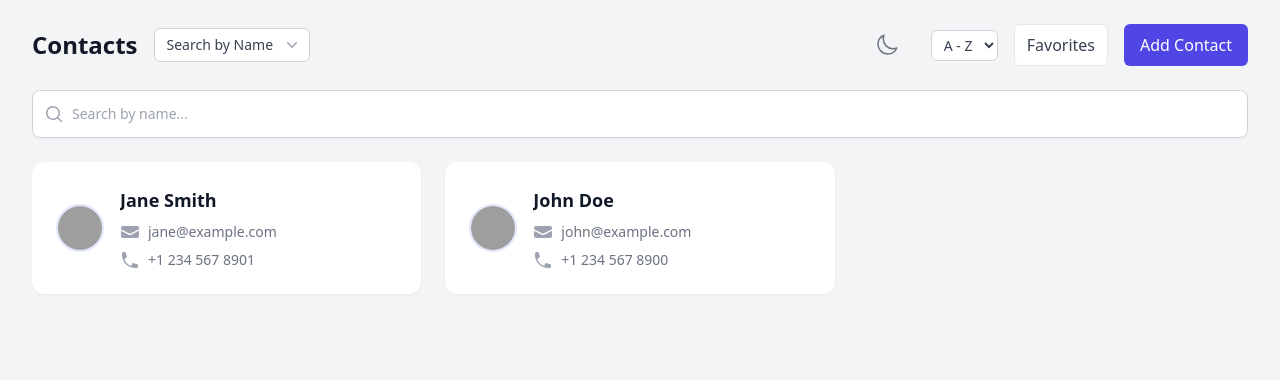
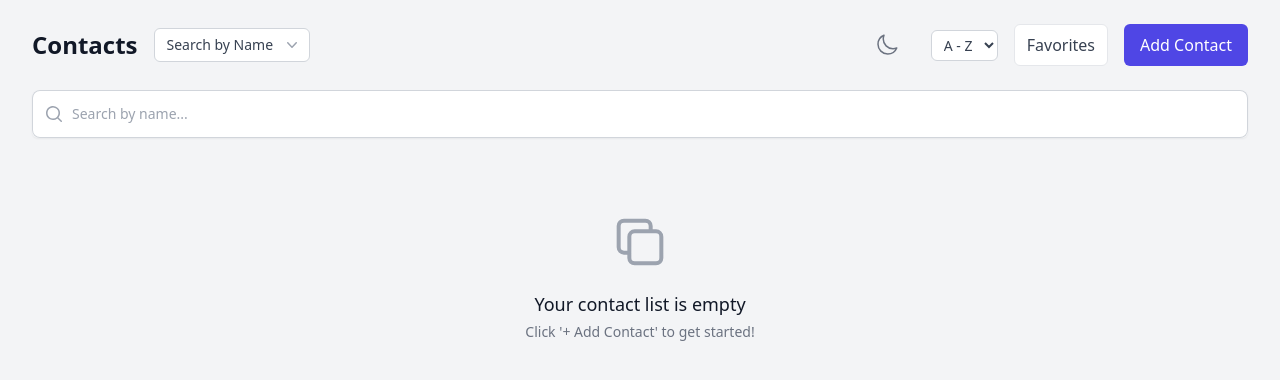
Before and after one commit to jaishreerm/ContactList, a React (Vite) app: page / in a window 1280 px wide. Shown: the top 380 px of the page. Built offline with nearby package versions, Linux system fonts and the light colour scheme; grey boxes are pictures that could not be loaded.

Commit message:
Local Storage Functionality Implemented

```diff
--- a/src/App.tsx
+++ b/src/App.tsx
@@ -1,4 +1,4 @@
-import { useState } from 'react'
+import { useState, useEffect } from 'react'
 import { type Contact } from './types/contact'
 import ContactList from './components/ContactList'
 import AddContactModal from './components/AddContactModal'
@@ -7,27 +7,38 @@ import SearchBar from './components/SearchBar'
 import ThemeToggle from './components/ThemeToggle'
 import { ThemeProvider } from './contexts/ThemeContext'
 import { ChevronDownIcon } from '@heroicons/react/20/solid'
+import ContactSkeleton from './components/ContactSkeleton'
+import EmptyState from './components/EmptyState'
 import './App.css'
 
-const initialContacts: Contact[] = [
-  {
-    id: '1',
-    name: 'John Doe',
-    email: 'john@example.com',
-    phone: '+1 234 567 8900',
-    avatar: 'https://ui-avatars.com/api/?name=John+Doe',
-  },
-  {
-    id: '2',
-    name: 'Jane Smith',
-    email: 'jane@example.com',
-    phone: '+1 234 567 8901',
-    avatar: 'https://ui-avatars.com/api/?name=Jane+Smith',
-  },
-]
+const getStoredContacts = (): Contact[] => {
+  try {
+    const stored = localStorage.getItem('contacts')
+    return stored ? JSON.parse(stored) : []
+  } catch (error) {
+    console.error('Error reading from localStorage:', error)
+    return []
+  }
+}
 
 function App() {
-  const [contacts, setContacts] = useState<Contact[]>(initialContacts)
+  const [isLoading, setIsLoading] = useState(true)
+  // Initialize contacts with stored data immediately
+  const [contacts, setContacts] = useState<Contact[]>(getStoredContacts())
+
+  // Just handle loading state
+  useEffect(() => {
+    const simulateLoading = async () => {
+      await new Promise(resolve => setTimeout(resolve, 500))
+      setIsLoading(false)
+    }
+    simulateLoading()
+  }, [])
+
+  // Save contacts to localStorage whenever they change
+  useEffect(() => {
+    localStorage.setItem('contacts', JSON.stringify(contacts))
+  }, [contacts])
   const [searchQuery, setSearchQuery] = useState('')
   const [searchBy, setSearchBy] = useState<'name' | 'email' | 'phone'>('name')
   const [isModalOpen, setIsModalOpen] = useState(false)
@@ -69,8 +80,7 @@ function App() {
       if (dupName) parts.push('name')
       if (dupEmail) parts.push('email')
       if (dupPhone) parts.push('phone')
-      alert(`Cannot add contact — the following fields must be unique and already exist: ${parts.join(', ')}`)
-      return
+      throw new Error(`Cannot add contact — the following fields must be unique and already exist: ${parts.join(', ')}`)
     }
 
     const contact: Contact = {
@@ -79,7 +89,9 @@ function App() {
       avatar: `https://ui-avatars.com/api/?name=${encodeURIComponent(newContact.name)}`,
       favorite: newContact.favorite ?? false,
     }
-    setContacts([...contacts, contact])
+    const updatedContacts = [...contacts, contact]
+    setContacts(updatedContacts)
+    localStorage.setItem('contacts', JSON.stringify(updatedContacts))
     setIsModalOpen(false)
   }
 
@@ -101,11 +113,10 @@ function App() {
       if (dupName) parts.push('name')
       if (dupEmail) parts.push('email')
       if (dupPhone) parts.push('phone')
-      alert(`Cannot update contact — the following fields must be unique and already exist: ${parts.join(', ')}`)
-      return
+      throw new Error(`Cannot update contact — the following fields must be unique and already exist: ${parts.join(', ')}`)
     }
 
-    setContacts(contacts.map(contact =>
+    const updatedContacts = contacts.map(contact =>
       contact.id === id
         ? {
             ...contact,
@@ -113,7 +124,9 @@ function App() {
             avatar: `https://ui-avatars.com/api/?name=${encodeURIComponent(updatedContact.name)}`
           }
         : contact
-    ))
+    )
+    setContacts(updatedContacts)
+    localStorage.setItem('contacts', JSON.stringify(updatedContacts))
   }
 
   const handleDeleteContact = (id: string) => {
@@ -187,12 +200,35 @@ function App() {
             />
 
             <div className="mt-6">
+              {isLoading ? (
+                <div className="space-y-4">
+                  <ContactSkeleton />
+                  <ContactSkeleton />
+                  <ContactSkeleton />
+                </div>
+              ) : filteredContacts.length > 0 ? (
                 <ContactList
                   contacts={filteredContacts}
                   onEdit={handleEditContact}
                   onDelete={handleDeleteContact}
                   onToggleFavorite={toggleFavorite}
                 />
+              ) : searchQuery ? (
+                <EmptyState
+                  title="No results found"
+                  message={`No contacts match your search for '${searchQuery}'`}
+                />
+              ) : showFavoritesOnly ? (
+                <EmptyState
+                  title="No favorites yet"
+                  message="You haven't added any contacts to your favorites yet"
+                />
+              ) : (
+                <EmptyState
+                  title="Your contact list is empty"
+                  message="Click '+ Add Contact' to get started!"
+                />
+              )}
             </div>
           </div>
         </div>
--- a/src/components/AddContactModal.tsx
+++ b/src/components/AddContactModal.tsx
@@ -15,11 +15,17 @@ const AddContactModal = ({ isOpen, onClose, onAdd }: AddContactModalProps) => {
     email: '',
     phone: '',
   })
+  const [error, setError] = useState<string | null>(null)
 
   const handleSubmit = (e: React.FormEvent) => {
     e.preventDefault()
-    onAdd(formData)
-    setFormData({ name: '', email: '', phone: '' })
+    try {
+      onAdd(formData)
+      setFormData({ name: '', email: '', phone: '' })
+      setError(null)
+    } catch (err) {
+      setError(err instanceof Error ? err.message : 'An error occurred')
+    }
   }
 
   return (
@@ -70,6 +76,11 @@ const AddContactModal = ({ isOpen, onClose, onAdd }: AddContactModalProps) => {
                     Add New Contact
                   </Dialog.Title>
                   <form onSubmit={handleSubmit} className="mt-6">
+                    {error && (
+                      <div className="mb-4 p-3 rounded-md bg-red-50 dark:bg-red-900/30">
+                        <p className="text-sm text-red-700 dark:text-red-400">{error}</p>
+                      </div>
+                    )}
                     <div className="space-y-4">
                       <div>
                         <label htmlFor="name" className="block text-sm font-medium text-gray-700 dark:text-gray-300">
--- /dev/null
+++ b/src/components/ContactSkeleton.tsx
@@ -0,0 +1,21 @@
+const ContactSkeleton = () => {
+  return (
+    <div className="flex items-center justify-between p-4 bg-white dark:bg-gray-800 rounded-lg shadow animate-pulse">
+      <div className="flex items-center space-x-4">
+        <div className="h-12 w-12 bg-gray-200 dark:bg-gray-700 rounded-full" />
+        <div className="space-y-2">
+          <div className="h-4 w-32 bg-gray-200 dark:bg-gray-700 rounded" />
+          <div className="h-3 w-48 bg-gray-200 dark:bg-gray-700 rounded" />
+          <div className="h-3 w-40 bg-gray-200 dark:bg-gray-700 rounded" />
+        </div>
+      </div>
+      <div className="flex space-x-2">
+        <div className="h-8 w-8 bg-gray-200 dark:bg-gray-700 rounded" />
+        <div className="h-8 w-8 bg-gray-200 dark:bg-gray-700 rounded" />
+        <div className="h-8 w-8 bg-gray-200 dark:bg-gray-700 rounded" />
+      </div>
+    </div>
+  )
+}
+
+export default ContactSkeleton
--- a/src/components/EditContactModal.tsx
+++ b/src/components/EditContactModal.tsx
@@ -16,11 +16,17 @@ const EditContactModal = ({ isOpen, onClose, onEdit, contact }: EditContactModal
     email: contact.email,
     phone: contact.phone,
   })
+  const [error, setError] = useState<string | null>(null)
 
   const handleSubmit = (e: React.FormEvent) => {
     e.preventDefault()
-    onEdit(contact.id, formData)
-    onClose()
+    try {
+      onEdit(contact.id, formData)
+      setError(null)
+      onClose()
+    } catch (err) {
+      setError(err instanceof Error ? err.message : 'An error occurred')
+    }
   }
 
   return (
@@ -70,6 +76,11 @@ const EditContactModal = ({ isOpen, onClose, onEdit, contact }: EditContactModal
                     Edit Contact
                   </Dialog.Title>
                   <form onSubmit={handleSubmit} className="mt-6">
+                    {error && (
+                      <div className="mb-4 p-3 rounded-md bg-red-50 dark:bg-red-900/30">
+                        <p className="text-sm text-red-700 dark:text-red-400">{error}</p>
+                      </div>
+                    )}
                     <div className="space-y-4">
                       <div>
                         <label htmlFor="name" className="block text-sm font-medium text-gray-700 dark:text-gray-300">
--- /dev/null
+++ b/src/components/EmptyState.tsx
@@ -0,0 +1,33 @@
+interface EmptyStateProps {
+  title: string
+  message: string
+}
+
+const EmptyState = ({ title, message }: EmptyStateProps) => {
+  return (
+    <div className="flex flex-col items-center justify-center py-12 text-center">
+      <svg
+        className="w-16 h-16 text-gray-400 dark:text-gray-600 mb-4"
+        fill="none"
+        viewBox="0 0 24 24"
+        stroke="currentColor"
+        aria-hidden="true"
+      >
+        <path
+          strokeLinecap="round"
+          strokeLinejoin="round"
+          strokeWidth={1.5}
+          d="M8 16H6a2 2 0 01-2-2V6a2 2 0 012-2h8a2 2 0 012 2v2m-6 12h8a2 2 0 002-2v-8a2 2 0 00-2-2h-8a2 2 0 00-2 2v8a2 2 0 002 2z"
+        />
+      </svg>
+      <h3 className="text-lg font-medium text-gray-900 dark:text-white mb-1">
+        {title}
+      </h3>
+      <p className="text-sm text-gray-500 dark:text-gray-400">
+        {message}
+      </p>
+    </div>
+  )
+}
+
+export default EmptyState
```
Lines whose indentation alone changed are shown as unchanged.
